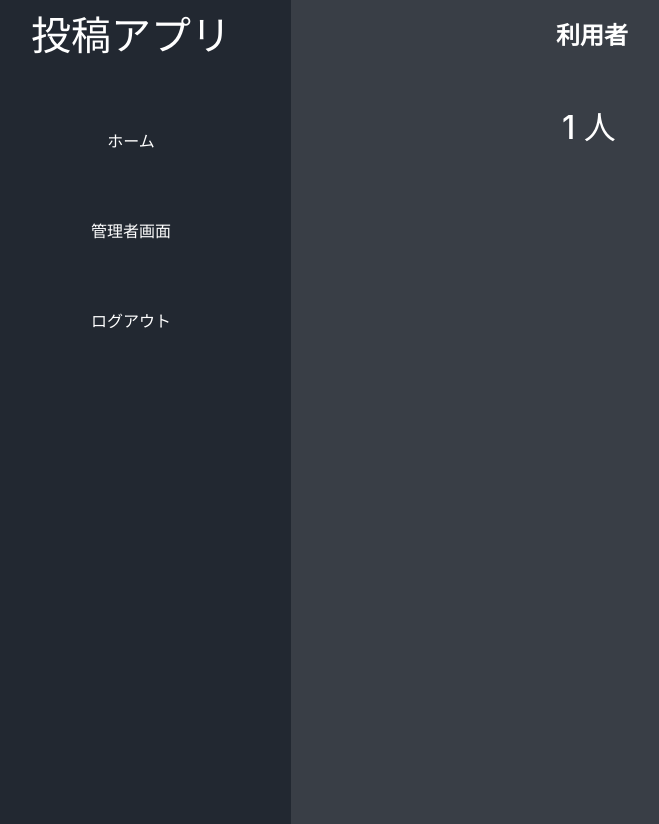
After one commit to haruchu/sns-app, a Django app: page /user/administrator/ in a window 1280 px wide. The commit adds this page. Shown: the whole page, without its empty margins (29-688 px from the left). Run offline with Django 3.2, Linux system fonts and the light colour scheme; the visitor is signed in with stand-in values (Sample User, id 1); data comes from the database, SQL or seed files in the repository; some libraries are stand-ins or nearby versions.

Commit message:
管理画面を作って、利用者を見れるように

```diff
--- a/myapp/static/css/home.css
+++ b/myapp/static/css/home.css
@@ -126,12 +126,15 @@ button:focus {
 
 .menu-items li {
   width: 100%;
+  height: 90px;
+  display: flex;
   text-align: center;
 }
 
 .menu-items .menu-item {
+  width: 100%;
   display: block;
-  margin-bottom: 40px;
+  margin: auto 0;
   line-height: 60px;
   color: #fff;
   transition: 0.5s;
@@ -157,7 +160,7 @@ main .row {
   position: relative;
 }
 
-.main-content .home-title {
+.main-content .title {
   padding: 10px;
   font-weight: 800;
 }
--- /dev/null
+++ b/myapp/templates/administrator.html
@@ -0,0 +1,13 @@
+{% extends 'app_base.html' %}
+
+{% block content %}
+<div class="container">
+  <div class="row">
+    <div class="col-6 main-content">
+      <h4 class="title">利用者</h4>
+      <h2 class="user-num mt-5 ml-3">{{ user_num }} 人</h2>
+    </div>
+  </div>
+</div>
+
+{% endblock %}
--- a/myapp/templates/app_base.html
+++ b/myapp/templates/app_base.html
@@ -21,6 +21,9 @@
             {% if user.is_authenticated %}
             <ul class="menu-items mt-4">
               <li><a class="menu-item" href="{% url 'home:home' %}">ホーム</a></li>
+              {% if user.is_superuser %}
+                <li><a class="menu-item" href="{% url 'user:administrator' %}">管理者画面</a></li>
+              {% endif %}
               <li><a class="menu-item" href="{% url 'logout' %}">ログアウト</a></li>
             </ul>
             {% else %}
--- a/myapp/templates/home.html
+++ b/myapp/templates/home.html
@@ -4,7 +4,7 @@
 <div class="container">
   <div class="row">
     <div class="col-6 main-content post-list">
-      <h4 class="home-title">投稿</h4>
+      <h4 class="title">投稿</h4>
       <div class="scrollable">
       {% for post in posts %}
         <div class="post sub-color">
--- a/myapp/user/urls.py
+++ b/myapp/user/urls.py
@@ -4,7 +4,8 @@ from . import views
 
 app_name = 'user'
 urlpatterns = [
-    path('<int:user_id>/profile', views.user_profile, name='profile'),
-    path('<int:user_id>/follow', views.follow_view, name='follow'),
-    path('<int:user_id>/unfollow', views.unfollow_view, name='unfollow'),
+    path('<int:user_id>/profile/', views.user_profile, name='profile'),
+    path('<int:user_id>/follow/', views.follow_view, name='follow'),
+    path('<int:user_id>/unfollow/', views.unfollow_view, name='unfollow'),
+    path('administrator/', views.administrator, name='administrator'),
 ]
--- a/myapp/user/views.py
+++ b/myapp/user/views.py
@@ -55,3 +55,12 @@ def unfollow_view(request, user_id):
     messages.success(
         request, '{}のフォローを外しました'.format(followee.username))
     return redirect('user:profile', user_id=followee.id)
+
+@login_required
+def administrator(request):
+    if request.user.is_superuser:
+        context = {
+            'user_num': User.objects.count(),
+        }
+        return render(request, 'administrator.html', context)
+    return redirect('/home')
```
